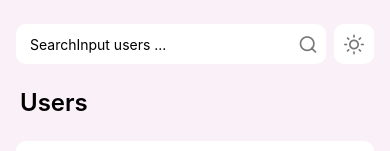
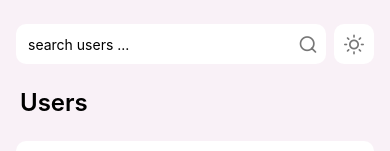
Before and after one commit to alizabetpoor/Venus, a React Native app: screen / in a window 390 px wide. Shown: the top 151 px of the page. Built offline with nearby package versions, Linux system fonts and the light colour scheme; grey boxes are pictures that could not be loaded.

Commit message:
update style and content of placeholder in component/searchInput

```diff
--- a/src/components/searchInput/SearchInput.style.js
+++ b/src/components/searchInput/SearchInput.style.js
@@ -1,4 +1,4 @@
-import { StyleSheet } from 'react-native';
+import {StyleSheet} from 'react-native';
 
 export default StyleSheet.create({
   headerBox: {
@@ -15,7 +15,7 @@ export default StyleSheet.create({
     marginVertical: 24,
     height: 40,
     borderRadius: 10,
-    paddingLeft: 14,
+    paddingLeft: 12,
     paddingRight: 8,
     backgroundColor: '#fff',
     flex: 1,
--- a/src/components/searchInput/SearchInput.tsx
+++ b/src/components/searchInput/SearchInput.tsx
@@ -12,7 +12,7 @@ const SearchInput = () => {
       <View style={styles.searchBox}>
         <TextInput
           style={styles.searchText}
-          placeholder="SearchInput users ..."
+          placeholder="search users ..."
           maxLength={30}
           // onChangeText={onChangeNumber}
           // keyboardType="numeric"
```
